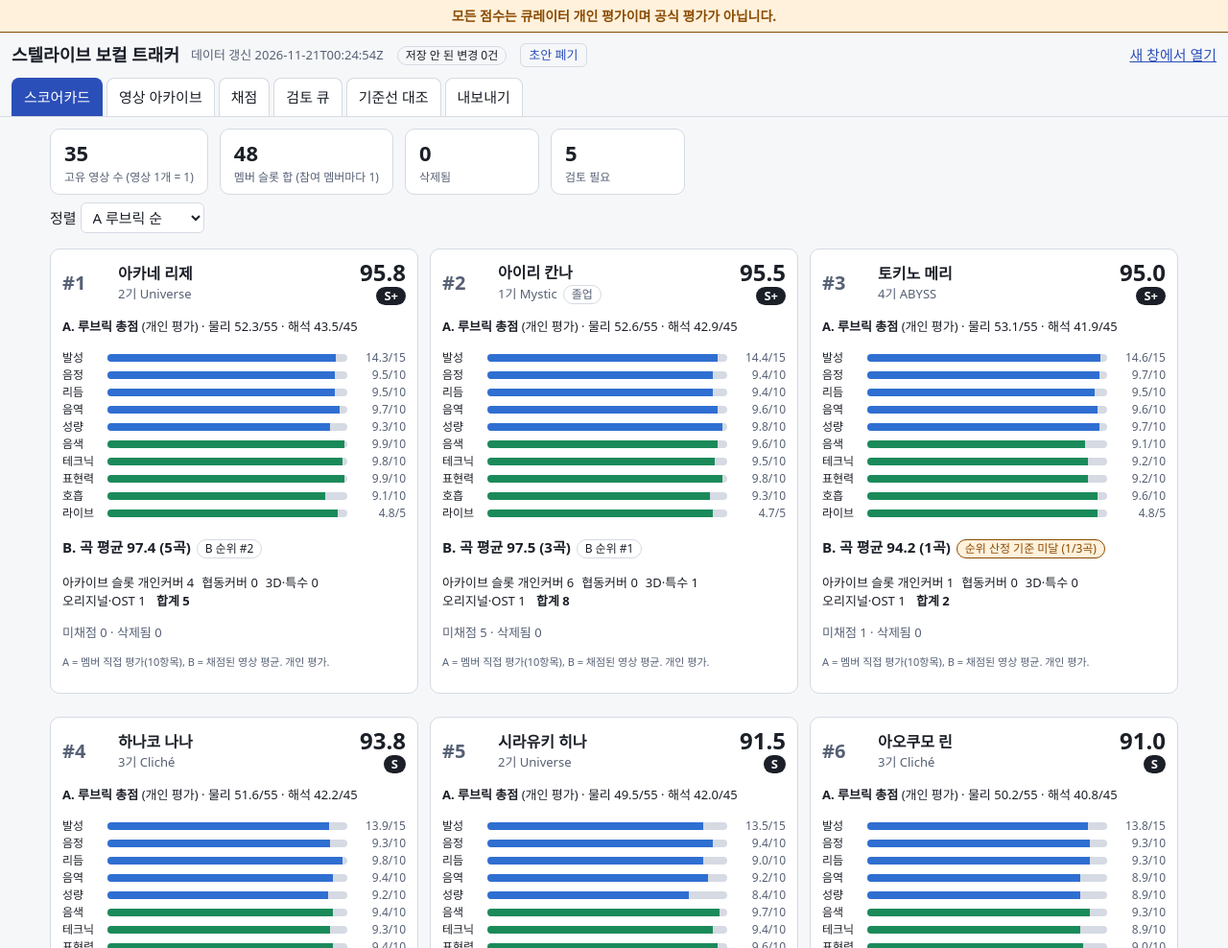
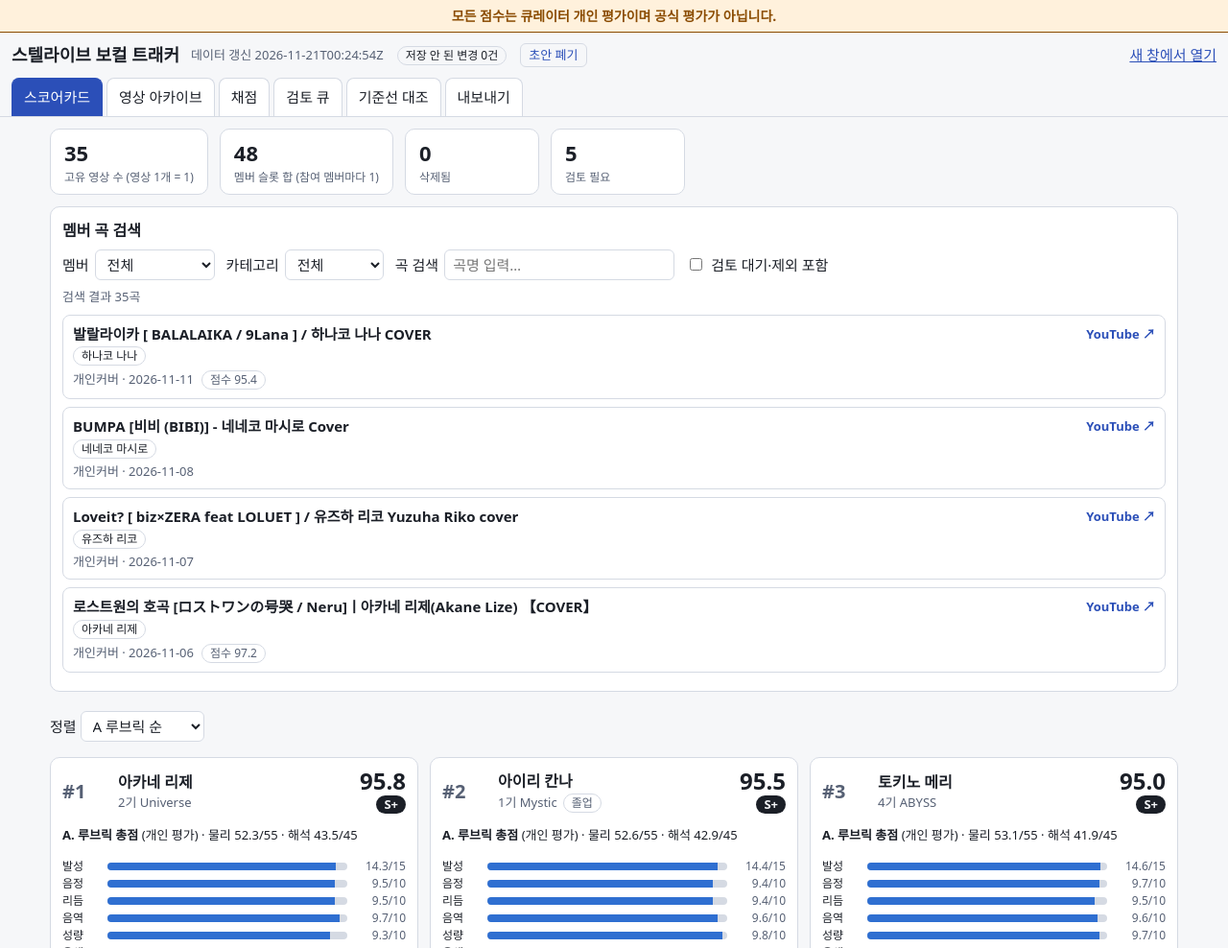
Before and after one commit to randomkorean08-afk/stellive-tracker, a website with bundled scripts: page index.html in a window 1280 px wide. Shown: the top 988 px of the page at 96% size. Built offline with nearby package versions, Linux system fonts and the light colour scheme.

Commit message:
feat: add member song search on scorecard dashboard

```diff
--- a/app/scorecard.js
+++ b/app/scorecard.js
@@ -2,6 +2,7 @@ import { h, clear, fmt1 } from "./dom.js";
 import { derived, state } from "./store.js";
 import { RUBRIC_ITEMS, CATEGORIES, MIN_RATED } from "../lib/derive.mjs";
 import { radarChart, abChart, categoryChart } from "./charts.js";
+import { songSearchSection } from "./song-search.js";
 
 let sortMode = "A";
 let radarMember = null;
@@ -62,6 +63,7 @@ export function renderScorecard(root) {
       h("div", { class: "stat" }, h("b", {}, String(d.deletedCount)), h("span", {}, "삭제됨")),
       h("div", { class: "stat" }, h("b", {}, String(reviewN)), h("span", {}, "검토 필요")),
     ),
+    songSearchSection(d),
     h("label", { class: "inline" }, "정렬 ",
       h("select", { onchange: (e) => { sortMode = e.target.value; renderScorecard(root); } },
         h("option", { value: "A", selected: sortMode === "A" }, "A 루브릭 순"),
--- /dev/null
+++ b/app/song-search.js
@@ -0,0 +1,74 @@
+import { h, clear, fmt1, STATUS_LABELS } from "./dom.js";
+import { state } from "./store.js";
+import { CATEGORIES } from "../lib/derive.mjs";
+import { CATEGORY_FILTERS, filterSongs, formatDateOnly } from "../lib/song-search.mjs";
+
+const filters = { member: "", query: "", category: "", includeHidden: false };
+const catLabel = (k) => CATEGORIES.find((c) => c.key === k)?.label ?? k;
+
+/**
+ * Build the member song search section for the scorecard dashboard.
+ * Uses deriveAll() output (d.videoRows and d.memberCards) directly.
+ */
+export function songSearchSection(d) {
+  const memberNames = new Map((state.repo?.channels?.channels ?? []).map((c) => [c.key, c.displayName]));
+  const out = h("div", { class: "song-results" });
+
+  function renderList() {
+    const rows = filterSongs(d.videoRows, filters);
+    clear(out);
+    out.append(h("p", { class: "muted small song-count" }, `검색 결과 ${rows.length}곡`));
+    if (!rows.length) {
+      out.append(h("p", { class: "muted small" }, "조건에 맞는 곡이 없습니다."));
+      return;
+    }
+    out.append(
+      h("ul", { class: "song-list" }, rows.map((r) => {
+        const ytUrl = `https://www.youtube.com/watch?v=${encodeURIComponent(r.videoId)}`;
+        const faded = r.excluded || r.status === "deleted" || r.status === "private";
+        const showStatus = r.status === "deleted" || r.status === "private";
+        return h("li", { class: `song-row${faded ? " faded" : ""}` },
+          h("div", { class: "song-main" },
+            h("div", { class: "vtitle" }, r.title),
+            h("div", { class: "chips" },
+              r.members.length
+                ? r.members.map((m) => h("span", { class: "chip" }, memberNames.get(m) ?? m))
+                : h("span", { class: "chip warn" }, "멤버 없음")),
+            h("div", { class: "song-meta small muted" },
+              `${catLabel(r.category)} · ${formatDateOnly(r.publishedAt)}`,
+              r.songScore !== null ? h("span", { class: "badge" }, `점수 ${fmt1(r.songScore)}`) : null,
+              r.needsReview ? h("span", { class: "badge warn" }, "검토 대기") : null,
+              r.excluded ? h("span", { class: "badge" }, "제외") : null,
+              showStatus ? h("span", { class: `badge st-${r.status}` }, STATUS_LABELS[r.status] ?? r.status) : null,
+            ),
+          ),
+          h("a", { class: "yt-link small", href: ytUrl, target: "_blank", rel: "noopener" }, "YouTube ↗"),
+        );
+      })),
+    );
+  }
+
+  const controls = h("div", { class: "filters" },
+    h("label", {}, "멤버 ",
+      h("select", { "aria-label": "멤버 선택", onchange: (e) => { filters.member = e.target.value; renderList(); } },
+        h("option", { value: "", selected: filters.member === "" }, "전체"),
+        d.memberCards.map((c) => h("option", { value: c.key, selected: filters.member === c.key }, c.displayName)))),
+    h("label", {}, "카테고리 ",
+      h("select", { "aria-label": "카테고리 선택", onchange: (e) => { filters.category = e.target.value; renderList(); } },
+        CATEGORY_FILTERS.map((c) => h("option", { value: c.key, selected: filters.category === c.key }, c.label)))),
+    h("label", {}, "곡 검색 ",
+      h("input", { type: "search", value: filters.query, placeholder: "곡명 입력…", "aria-label": "곡 키워드 검색",
+        oninput: (e) => { filters.query = e.target.value; renderList(); } })),
+    h("label", {},
+      h("input", { type: "checkbox", checked: filters.includeHidden,
+        onchange: (e) => { filters.includeHidden = e.target.checked; renderList(); } }),
+      "검토 대기·제외 포함"),
+  );
+
+  renderList();
+  return h("section", { class: "card song-search", "aria-label": "멤버 곡 검색" },
+    h("h2", {}, "멤버 곡 검색"),
+    controls,
+    out,
+  );
+}
--- a/app/style.css
+++ b/app/style.css
@@ -111,3 +111,16 @@ table.diff th, table.diff td { border: 1px solid var(--line); padding: 4px 6px;
 .stale-warn { background: var(--warn-bg); color: var(--warn); border: 1px solid var(--warn); padding: 8px 12px; margin: 8px 12px; font-size: 14px; }
 .stale-warn[hidden] { display: none; }
 .stale-warn button { margin-left: 8px; }
+.song-search { margin-top: 12px; }
+.song-search h2 { margin: 0 0 8px; font-size: 16px; }
+.song-search .filters { align-items: center; }
+.song-search .filters label { display: flex; align-items: center; gap: 6px; flex-wrap: wrap; max-width: 100%; }
+.song-search .filters input[type=search], .song-search .filters select { max-width: 100%; min-width: 0; }
+.song-count { margin: 4px 0 8px; }
+.song-list { list-style: none; margin: 0; padding: 0; display: flex; flex-direction: column; gap: 8px; max-height: 380px; overflow: auto; }
+.song-row { display: flex; flex-wrap: wrap; justify-content: space-between; align-items: flex-start; gap: 6px 12px; border: 1px solid var(--line); border-radius: 8px; padding: 8px 10px; }
+.song-row.faded { opacity: .6; }
+.song-main { min-width: 0; flex: 1 1 200px; }
+.song-meta { margin-top: 4px; display: flex; flex-wrap: wrap; align-items: center; gap: 4px 6px; }
+.yt-link { color: var(--accent); text-decoration: none; font-weight: 600; white-space: nowrap; flex: none; padding: 2px 0; }
+.yt-link:hover { text-decoration: underline; }
--- /dev/null
+++ b/lib/song-search.mjs
@@ -0,0 +1,72 @@
+// Pure song search, normalization, and filtering helpers (browser + Node safe).
+
+export const MUSIC_CATEGORIES = Object.freeze(["solo_cover", "collab_cover", "live_special", "original"]);
+const MUSIC_SET = new Set(MUSIC_CATEGORIES);
+
+export const CATEGORY_FILTERS = Object.freeze([
+  { key: "", label: "전체" },
+  { key: "original", label: "오리지널" },
+  { key: "cover", label: "커버" },
+  { key: "live_special", label: "라이브·3D" },
+]);
+
+const CATEGORY_MAP = {
+  original: new Set(["original"]),
+  cover: new Set(["solo_cover", "collab_cover"]),
+  live_special: new Set(["live_special"]),
+  solo_cover: new Set(["solo_cover"]),
+  collab_cover: new Set(["collab_cover"]),
+};
+
+/**
+ * Normalize query or title text for song matching:
+ * Unicode NFKC, lowercase, and strip whitespace, brackets, and punctuation/symbols.
+ */
+export function normalizeQuery(input) {
+  return String(input ?? "")
+    .normalize("NFKC")
+    .toLowerCase()
+    .replace(/[\s\p{P}\p{S}]/gu, "");
+}
+
+/** Extract YYYY-MM-DD date string from publishedAt, or "-" if missing. */
+export function formatDateOnly(publishedAt) {
+  const s = String(publishedAt ?? "").trim();
+  if (!s) return "-";
+  const m = s.match(/^(\d{4}-\d{2}-\d{2})/);
+  return m ? m[1] : s;
+}
+
+const cmpNewestFirst = (a, b) => {
+  const pa = a?.publishedAt ?? "";
+  const pb = b?.publishedAt ?? "";
+  if (pa !== pb) return pa < pb ? 1 : -1;
+  const va = a?.videoId ?? "";
+  const vb = b?.videoId ?? "";
+  return va < vb ? -1 : va > vb ? 1 : 0;
+};
+
+/**
+ * Filter and sort derived video rows for the dashboard member song search.
+ * Pure function: never mutates input rows or options.
+ */
+export function filterSongs(rows, options = {}) {
+  const { member = "", query = "", category = "", includeHidden = false } = options ?? {};
+  const nq = normalizeQuery(query);
+  let allowedCats = MUSIC_SET;
+  if (category && category !== "all") {
+    allowedCats = CATEGORY_MAP[category];
+    if (!allowedCats) return [];
+  }
+
+  const out = [];
+  for (const r of rows ?? []) {
+    if (!r || !allowedCats.has(r.category)) continue;
+    if (!includeHidden && (r.excluded || r.needsReview || r.counted === false)) continue;
+    if (member && (!Array.isArray(r.members) || !r.members.includes(member))) continue;
+    if (nq && !normalizeQuery(r.title).includes(nq)) continue;
+    out.push(r);
+  }
+  out.sort(cmpNewestFirst);
+  return out;
+}
```
Also changed, not shown: tests/guard.test.mjs (+1 -1 lines), tests/song-search.test.mjs (added, +208 -0 lines).
